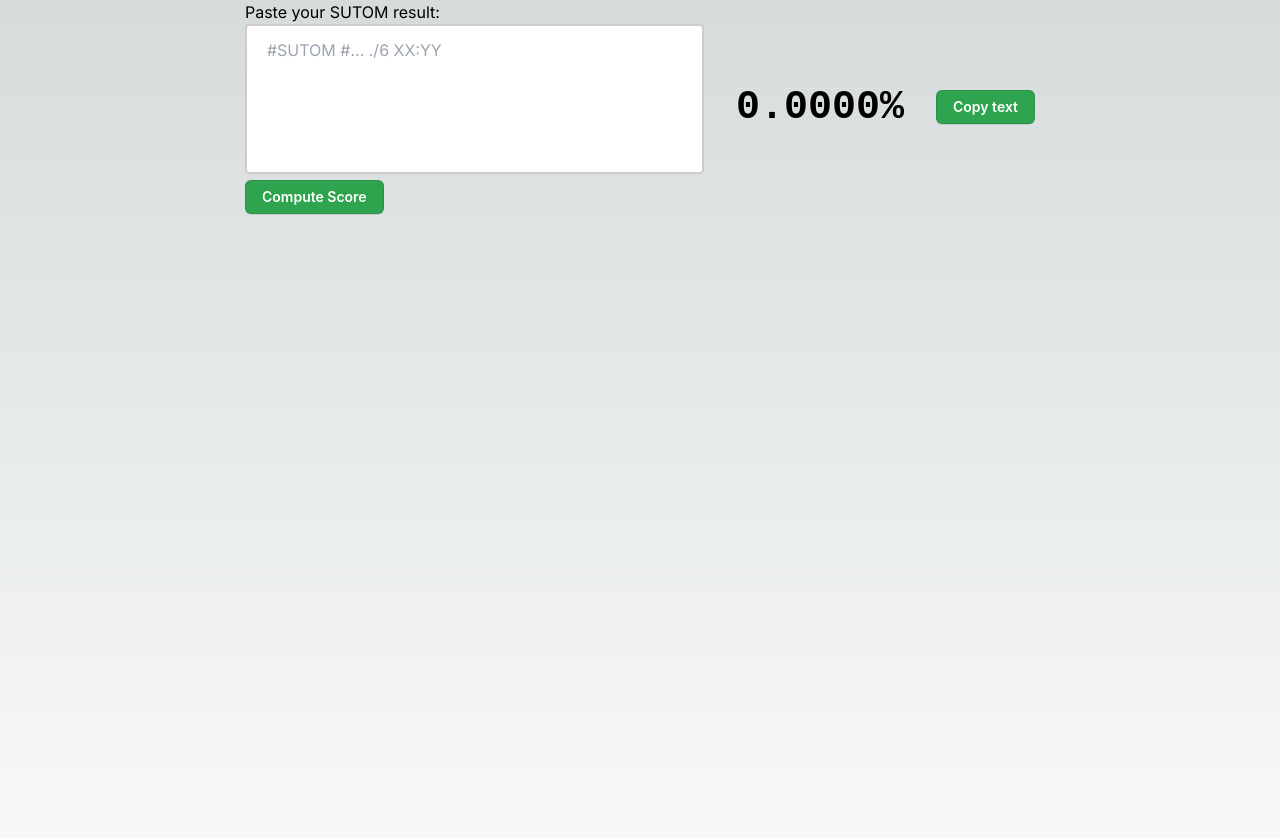
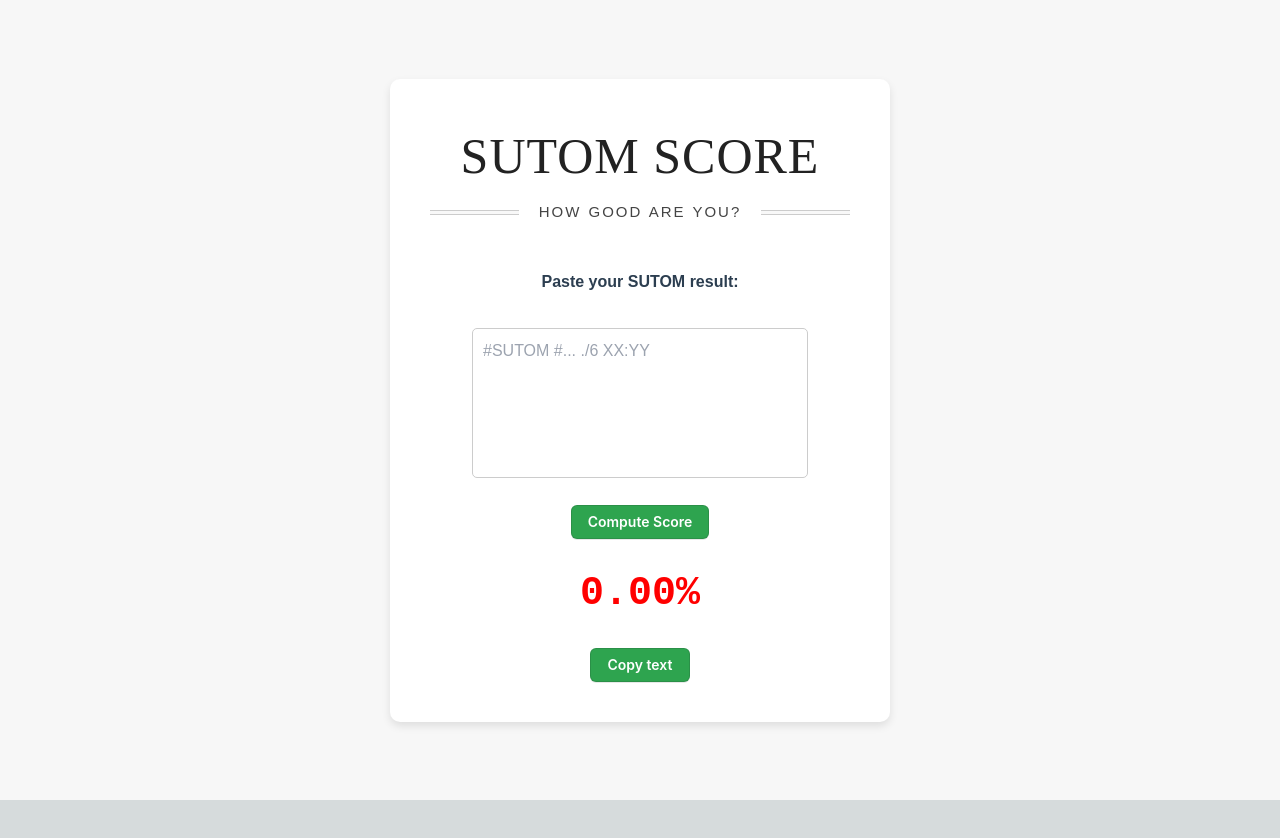
Before and after one commit to clementgbcn/sutom-score, a Next.js app: page / in a window 1280 px wide. Shown: the top 838 px of the page. After the commit the page ends 800 px from the top, so only its background shows below. Built offline with nearby package versions, Linux system fonts and the light colour scheme.

Commit message:
Improve the layout of the page

```diff
--- /dev/null
+++ b/app/App.css
@@ -0,0 +1,97 @@
+.App {
+  text-align: center;
+  font-family: "Arial", sans-serif;
+  color: #333;
+  background-color: #f7f7f7;
+  height: 100vh;
+  display: flex;
+  justify-content: center;
+  align-items: center;
+  margin: 0;
+}
+
+.content {
+  background: white;
+  padding: 40px;
+  border-radius: 10px;
+  box-shadow: 0 4px 8px rgba(0, 0, 0, 0.1);
+  width: 500px;
+}
+
+.title {
+  color: #2c3e50;
+  margin-bottom: 20px;
+  font-size: 64px;
+}
+
+.description {
+  font-size: 16px;
+  color: #7f8c8d;
+  margin-bottom: 40px;
+}
+
+.value {
+  font-size: 48px;
+  font-weight: bold;
+  color: #27ae60;
+}
+
+h1 {
+  position: relative;
+  padding: 0;
+  margin: 0;
+  font-family: "Raleway", sans-serif;
+  font-weight: 300;
+  font-size: 40px;
+  color: #080808;
+  -webkit-transition: all 0.4s ease 0s;
+  -o-transition: all 0.4s ease 0s;
+  transition: all 0.4s ease 0s;
+}
+
+h1 span {
+  display: block;
+  font-size: 0.5em;
+  line-height: 1.3;
+}
+h1 em {
+  font-style: normal;
+  font-weight: 600;
+}
+
+.enhanced h1 {
+  text-align: center;
+  font-size: 50px;
+  text-transform: uppercase;
+  color: #222;
+  letter-spacing: 1px;
+  font-family: "Playfair Display", serif;
+  font-weight: 400;
+}
+.enhanced h1 span {
+  margin-top: 5px;
+  font-size: 15px;
+  color: #444;
+  word-spacing: 1px;
+  font-weight: normal;
+  letter-spacing: 2px;
+  text-transform: uppercase;
+  font-family: "Raleway", sans-serif;
+  font-weight: 500;
+
+  display: grid;
+  grid-template-columns: 1fr max-content 1fr;
+  grid-template-rows: 27px 0;
+  grid-gap: 20px;
+  align-items: center;
+}
+
+.enhanced h1 span:after,
+.enhanced h1 span:before {
+  content: " ";
+  display: block;
+  border-bottom: 1px solid #ccc;
+  border-top: 1px solid #ccc;
+  height: 5px;
+  background-color: #f8f8f8;
+}
--- /dev/null
+++ b/app/CopyScore.css
@@ -0,0 +1,30 @@
+.button-3:hover {
+  background-color: #2980b9;
+}
+
+.popover {
+  padding: 5px 10px;
+  background-color: #f1c40f;
+  color: #2c3e50;
+  border-radius: 5px;
+  position: absolute;
+  bottom: 100%; /* Place it above the button */
+  left: app/App.css 50%;
+  transform: translateX(-50%);
+  z-index: 10;
+  transition: opacity 0.5s ease-in-out, visibility 0.5s ease-in-out; /* Add fading transitions */
+  opacity: 0;
+  visibility: hidden;
+}
+
+.actionButtonContainer {
+  position: relative; /* Set relative position for popover absolute positioning */
+  display: inline-block; /* For proper positioning over the button */
+  width: 100%;
+}
+
+/* Trigger the fade in */
+.actionButtonContainer:hover .popover {
+  opacity: 1;
+  visibility: visible;
+}
--- a/app/ResultForm.css
+++ b/app/ResultForm.css
@@ -1,16 +1,16 @@
-
 /* CSS */
 .button-3 {
   appearance: none;
   background-color: #2ea44f;
-  border: 1px solid rgba(27, 31, 35, .15);
+  border: 1px solid rgba(27, 31, 35, 0.15);
   border-radius: 6px;
-  box-shadow: rgba(27, 31, 35, .1) 0 1px 0;
+  box-shadow: rgba(27, 31, 35, 0.1) 0 1px 0;
   box-sizing: border-box;
   color: #fff;
   cursor: pointer;
   display: inline-block;
-  font-family: -apple-system,system-ui,"Segoe UI",Helvetica,Arial,sans-serif,"Apple Color Emoji","Segoe UI Emoji";
+  font-family: -apple-system, system-ui, "Segoe UI", Helvetica, Arial,
+    sans-serif, "Apple Color Emoji", "Segoe UI Emoji";
   font-size: 14px;
   font-weight: 600;
   line-height: 20px;
@@ -23,6 +23,7 @@
   touch-action: manipulation;
   vertical-align: middle;
   white-space: nowrap;
+  margin-top: 0px;
 }
 
 .button-3:focus:not(:focus-visible):not(.focus-visible) {
@@ -35,18 +36,51 @@
 }
 
 .button-3:focus {
-  box-shadow: rgba(46, 164, 79, .4) 0 0 0 3px;
+  box-shadow: rgba(46, 164, 79, 0.4) 0 0 0 3px;
   outline: none;
 }
 
 .button-3:disabled {
   background-color: #94d3a2;
-  border-color: rgba(27, 31, 35, .1);
-  color: rgba(255, 255, 255, .8);
+  border-color: rgba(27, 31, 35, 0.1);
+  color: rgba(255, 255, 255, 0.8);
   cursor: default;
 }
 
 .button-3:active {
   background-color: #298e46;
-  box-shadow: rgba(20, 70, 32, .2) 0 1px 0 inset;
+  box-shadow: rgba(20, 70, 32, 0.2) 0 1px 0 inset;
 }
+
+.myForm {
+  width: 100%;
+  margin-bottom: 0px;
+}
+
+.myLabel {
+  display: block;
+  margin-bottom: 10px;
+  font-weight: bold;
+  color: #2c3e50;
+}
+
+.myInput {
+  width: 100%;
+  padding: 10px;
+  margin-bottom: 10px;
+  border: 1px solid #ccc;
+  border-radius: 5px;
+  box-sizing: border-box; /* Prevents padding from increasing width */
+}
+
+.myTextarea {
+  width: 80%;
+  padding: 10px;
+  margin-bottom: 20px;
+  border: 1px solid #ccc;
+  border-radius: 5px;
+  box-sizing: border-box;
+  overflow-y: hidden; /* Prevent scrollbar from appearing */
+  font-family: "Arial", sans-serif;
+  font-size: 16px;
+}
--- a/app/Score.css
+++ b/app/Score.css
@@ -24,12 +24,10 @@
   padding: 2rem;
   transition: --percent 1s;
   --temp: calc(var(--percent) * 100);
-  --temp2: calc(var(--percent) * 10000);
   --v1: max(calc(var(--percent) - 0.5), 0);
   --v2: max(calc(var(--temp) - calc(var(--v1) * 100) - 0.5), 0);
-  --v3: max(calc(var(--temp2) - calc(var(--v1) * 10000) - calc(var(--v2) * 100) - 0.5), 0);
-  counter-reset: v1 var(--v1) v2 var(--v2) v3 var(--v3);
+  counter-reset: v1 var(--v1) v2 var(--v2);
 }
 .score::before {
-  content: counter(v1) "." counter(v2, decimal-leading-zero) counter(v3, decimal-leading-zero) "%";
+  content: counter(v1) "." counter(v2, decimal-leading-zero) "%";
 }
--- a/app/app.tsx
+++ b/app/app.tsx
@@ -1,42 +1,55 @@
 "use client"; // This is a client component 👈🏽
 
 import exp from "constants";
-import { ResultForm} from "./resultForm";
+import { ResultForm } from "./resultForm";
 import { useState } from "react";
 import { Score } from "./score";
 import { CopyScore } from "./copyScore";
+import "./App.css";
 
-const sutomResultFirstLine = RegExp("^#SUTOM #(\\d+) (\\d+|-)\\/6 (\\d+h)?(\\d+):(\\d+)$")
+const sutomResultFirstLine = RegExp(
+  "^#SUTOM #(\\d+) (\\d+|-)\\/6 (\\d+h)?(\\d+):(\\d+)$"
+);
 
-const redBox = "🟥"
-const yellowCircle = "🟡"
-const blueSquare = "🟦"
+const redBox = "🟥";
+const yellowCircle = "🟡";
+const blueSquare = "🟦";
 
-type Counts = {red: number, yellow: number, blue: number}
-type SutomResult = {isSuccess: boolean, nbTries: number|null, time: number, counts: Counts}
+type Counts = { red: number; yellow: number; blue: number };
+type SutomResult = {
+  isSuccess: boolean;
+  nbTries: number | null;
+  time: number;
+  counts: Counts;
+};
 
 const parseSutomResult = (sutomResult: string) => {
   "\
   #SUTOM #779 1/6 00:07\
   🟥🟥🟥🟥🟥🟥🟥🟥\
   https://sutom.nocle.fr\
-  "
-  console.error(`Parsing the SUTOM result ${sutomResult}`)
-  const multiline = sutomResult.split('\n')
-  const parse = sutomResultFirstLine.exec(multiline[0])
-  console.error(multiline)
+  ";
+  console.error(`Parsing the SUTOM result ${sutomResult}`);
+  const multiline = sutomResult.split("\n");
+  const parse = sutomResultFirstLine.exec(multiline[0]);
+  console.error(multiline);
   if (parse === null) {
-    return null
+    return null;
   }
   const sutomIndex = parse[1];
   const nbTry = parse[2] === "-" ? null : parseInt(parse[2]);
   const isSuccess = nbTry !== null;
-  const time = (parse[3] === undefined ? 0 : parseInt(parse[3]) * 3600) + parseInt(parse[4]) * 60 + parseInt(parse[5]);
-  console.error(`Parsing the SUTOM ${sutomIndex}, done in ${nbTry} try, isSuccess=${isSuccess} and it was done in ${time} seconds`)
-  const counts = {red: 0, yellow: 0, blue: 0}
+  const time =
+    (parse[3] === undefined ? 0 : parseInt(parse[3]) * 3600) +
+    parseInt(parse[4]) * 60 +
+    parseInt(parse[5]);
+  console.error(
+    `Parsing the SUTOM ${sutomIndex}, done in ${nbTry} try, isSuccess=${isSuccess} and it was done in ${time} seconds`
+  );
+  const counts = { red: 0, yellow: 0, blue: 0 };
   for (let i = 1; i < multiline.length; i++) {
-    for (let j = 0; j < multiline[i].length; j+=2) {
-      const unicode = multiline[i][j] + multiline[i][j+1]
+    for (let j = 0; j < multiline[i].length; j += 2) {
+      const unicode = multiline[i][j] + multiline[i][j + 1];
       //console.error(`multiline[${i}][${j}] unicode = ${unicode}`)
       if (unicode === redBox) {
         counts.red++;
@@ -47,44 +60,53 @@ const parseSutomResult = (sutomResult: string) => {
       }
     }
   }
-  console.error(`There are ${counts.red} red boxes, ${counts.yellow} yellow circles and ${counts.blue} blue squares`)
-  return {isSuccess, nbTries: nbTry, time, counts};
+  console.error(
+    `There are ${counts.red} red boxes, ${counts.yellow} yellow circles and ${counts.blue} blue squares`
+  );
+  return { isSuccess, nbTries: nbTry, time, counts };
+};
 
-}
-
-
-const computeScore = ({isSuccess, nbTries, time, counts}: SutomResult) => {
+const computeScore = ({ isSuccess, nbTries, time, counts }: SutomResult) => {
   if (!isSuccess || nbTries === null) {
     // You can't score a failed SUTOM
-    return 0
+    return 0;
   }
   if (nbTries === 1) {
-    return 90+(10/Math.exp((time-1)/100))
+    return 90 + 10 / Math.exp((time - 1) / 100);
   }
   // Need to handle the counts
-  return 40-((nbTries-2)*10)+50/Math.exp((time-1)/1000)
-  }
+  return 40 - (nbTries - 2) * 10 + 50 / Math.exp((time - 1) / 1000);
+};
 
 export default function App() {
   const [sutomResult, setSutomResult] = useState("");
   const [score, setScore] = useState(0);
 
   const handleResult = (result: string) => {
-    setSutomResult(result)
-    const parseSutom = parseSutomResult(result)
+    setSutomResult(result);
+    const parseSutom = parseSutomResult(result);
     if (parseSutom === null) {
-      console.error("The SUTOM result is not valid")
-      return
+      console.error("The SUTOM result is not valid");
+      return;
     }
-    const score = computeScore(parseSutom)
-    setScore(score)
-  }
+    const score = computeScore(parseSutom);
+    setScore(score);
+  };
 
   return (
-    <div className="flex-container" style={{display: 'flex', alignItems: 'center',justifyContent: 'center'}}>
-    <ResultForm handleResult={handleResult}/>
-    <Score score={score}/>
-    <CopyScore score={score} sutomResult={sutomResult}/>
+    <div className="App">
+      <div className="content">
+        <div className="enhanced">
+          <h1>
+            SUTOM Score
+            <span>How good are you?</span>
+          </h1>
+        </div>
+        <br></br>
+        <ResultForm handleResult={handleResult} />
+        <Score score={score} />
+        <CopyScore score={score} sutomResult={sutomResult} />
+      </div>
     </div>
   );
 }
--- a/app/copyScore.tsx
+++ b/app/copyScore.tsx
@@ -1,16 +1,40 @@
-import "./Score.css"
+import { useEffect, useState } from "react";
+import "./Score.css";
+import "./CopyScore.css";
 
-export type ScoreProps = {score: number, sutomResult: string}
+export type ScoreProps = { score: number; sutomResult: string };
 
-export const CopyScore = ({score, sutomResult}: ScoreProps) => {
-    console.error(`The score is ${score}`)
-    const exportToClipboard = (e: any) => {
-        const roundedScore = Math.round(score * 10000) / 10000
-        const summary = `${sutomResult}\nScore: ${roundedScore}`
-        console.error(`Copying to clipboard: ${summary}`)
-        navigator.clipboard.writeText(summary)
+const emojiResult = ["😭", "😞", "🔥", "🚀", "🎯"];
+
+export const CopyScore = ({ score, sutomResult }: ScoreProps) => {
+  console.error(`The score is ${score}`);
+  const [showPopover, setShowPopover] = useState(false);
+
+  useEffect(() => {
+    var timer: NodeJS.Timeout;
+    if (showPopover) {
+      // Set a timer to hide the popover after 3 seconds (3000 milliseconds)
+      timer = setTimeout(() => setShowPopover(false), 1000);
     }
-    return (
-        <button className="button-3" onClick={exportToClipboard}>Copy text</button>
-    )
-}
+    return () => clearTimeout(timer); // Clean up the timer
+  }, [showPopover]);
+
+  const exportToClipboard = (e: any) => {
+    const roundedScore = Math.round(score * 10000) / 10000;
+    const cropResult = sutomResult.replace("https://sutom.nocle.fr", "");
+    const emoji = emojiResult[Math.round(score / 25)];
+    const summary = `${cropResult}Score: ${roundedScore} ${emoji}`;
+    navigator.clipboard.writeText(summary);
+    // Show the popover
+    setShowPopover(true);
+  };
+
+  return (
+    <div className="actionButtonContainer">
+      <button className="button-3" onClick={exportToClipboard}>
+        Copy text
+      </button>
+      {showPopover && <div className="popover">Result saved to Clipboard</div>}
+    </div>
+  );
+};
--- a/app/page.tsx
+++ b/app/page.tsx
@@ -1,9 +1,4 @@
 import App from "./app";
 export default function Home() {
-  return (
-
-    <><App/><main className="flex min-h-screen flex-col items-center justify-between p-24">
-    </main></>
-
-  );
+  return <App />;
 }
--- a/app/resultForm.tsx
+++ b/app/resultForm.tsx
@@ -1,10 +1,10 @@
 import { Result } from "postcss";
 import { SetStateAction } from "react";
-import "./ResultForm.css"
+import "./ResultForm.css";
 
-export type ResultFormProps = {handleResult: (a: string) => void}
+export type ResultFormProps = { handleResult: (a: string) => void };
 
-export const ResultForm = ({handleResult}: ResultFormProps) => {
+export const ResultForm = ({ handleResult }: ResultFormProps) => {
   function handleSubmit(e: any) {
     // Prevent the browser from reloading the page
     e.preventDefault();
@@ -13,13 +13,27 @@ export const ResultForm = ({handleResult}: ResultFormProps) => {
     console.error(`The form was submitted with the value ${e.target[0].value}`);
     handleResult(e.target[0].value);
   }
+
+  function handleTextChange(e: any) {
+    const textarea = e.target;
+    textarea.style.height = "inherit"; // Temporarily make the height 'inherit' to get the correct scrollHeight
+    textarea.style.height = `${textarea.scrollHeight}px`; // Set the height to the scrollHeight to fit the content
+  }
   return (
-        <form onSubmit={handleSubmit} >
-        <label>Paste your SUTOM result:</label>
+    <form className="myForm" onSubmit={handleSubmit}>
+      <label className="myLabel">Paste your SUTOM result:</label>
+      <br></br>
+      <textarea
+        className="myTextarea"
+        cols={30}
+        defaultValue=""
+        placeholder="#SUTOM #... ./6 XX:YY"
+        onChange={handleTextChange}
+      />
       <div></div>
-        <textarea cols={40} rows={10} defaultValue="" placeholder="#SUTOM #... ./6 XX:YY"/>
-        <div></div>
-        <button type="submit" className="button-3" role="button">Compute Score</button>
+      <button type="submit" className="button-3" role="button">
+        Compute Score
+      </button>
     </form>
-    )
-}
+  );
+};
--- a/app/score.tsx
+++ b/app/score.tsx
@@ -1,12 +1,27 @@
 import { Result } from "postcss";
 import { SetStateAction } from "react";
-import "./Score.css"
+import "./Score.css";
 
-export type ScoreProps = {score: number}
+export type ScoreProps = { score: number };
 
-export const Score = ({score}: ScoreProps) => {
-    console.error(`The score is ${score}`)
-    return (
-        <div className="score" style={{ "--percent": `${score}` } as React.CSSProperties}/>
-    )
-}
+export const Score = ({ score }: ScoreProps) => {
+  console.error(`The score is ${score}`);
+  // Function to determine the color based on the value
+  const getGradientColor = (value: number) => {
+    const red = Math.floor((1 - value / 100) * 255);
+    const green = Math.floor((value / 100) * 255);
+    const blue = 0; // Keeping blue at 0 for the gradient between red and green
+    return `rgb(${red}, ${green}, ${blue})`;
+  };
+  return (
+    <div
+      className="score"
+      style={
+        {
+          "--percent": `${score}`,
+          color: getGradientColor(score),
+        } as React.CSSProperties
+      }
+    />
+  );
+};
```
Also changed, not shown: 1 other file (tests, documents, lock files or other folders). Lines whose indentation alone changed are shown as unchanged.
